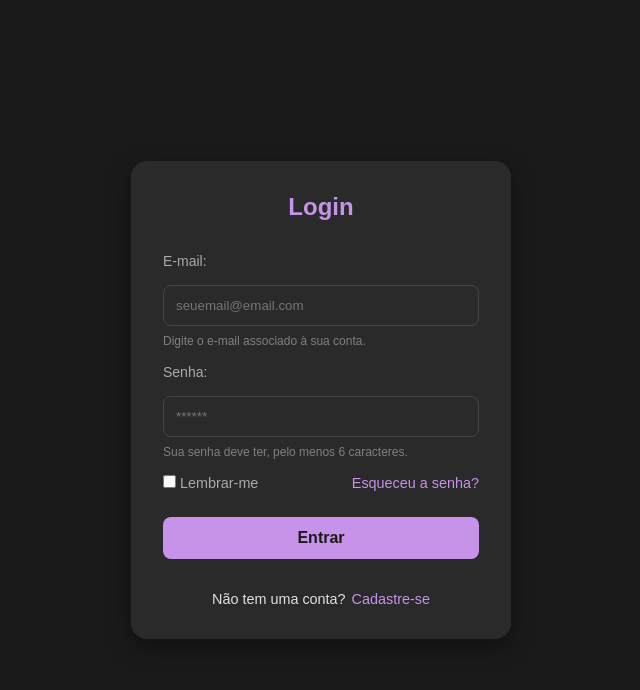
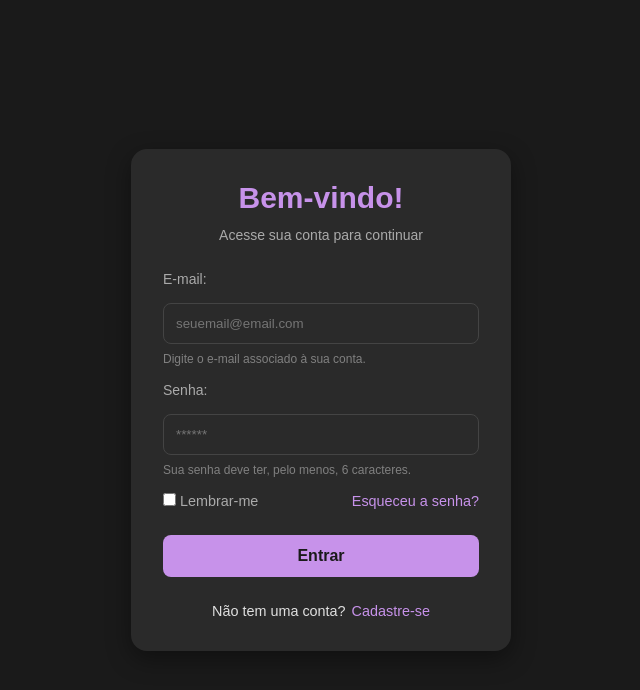
Before and after one commit to Leillac88/Login-React, a React (Vite) app: page / in a window 1280 px wide. Shown: the top 690 px of the page, without its empty margins (319-959 px from the left). Built offline with nearby package versions, Linux system fonts and the light colour scheme.

Commit message:
add sjustes finais

```diff
--- a/src/components/Login/Form.jsx
+++ b/src/components/Login/Form.jsx
@@ -9,7 +9,7 @@ function Form() {
         <span className='small'>Digite o e-mail associado à sua conta.</span>
         <span className='senha'>Senha:</span>
         <input type="password" placeholder="******" required />
-        <span className='small'>Sua senha deve ter, pelo menos 6 caracteres.</span>
+        <span className='small'>Sua senha deve ter, pelo menos, 6 caracteres.</span>
 
         <div className="login-options">
           <label>
--- a/src/components/Login/Header.jsx
+++ b/src/components/Login/Header.jsx
@@ -3,8 +3,8 @@ import React from 'react';
 function Header() {
   return (
     <header className="login-header">
-      <h1>Login</h1>
-      {/* <p className="subtitle">Acesse sua conta para continuar</p> */}
+      <h1>Bem-vindo!</h1>
+      <p className="subtitle">Acesse sua conta para continuar</p>
     </header>
   );
 }
--- a/src/components/Login/Login.css
+++ b/src/components/Login/Login.css
@@ -29,25 +29,24 @@
     gap: 24px;
 }
 
-.login-header {
-    justify-content: center;
-    align-items: center;
-    display: flex;
-}
-
 .login-header h1 {
     color: #c792ea;
     font-weight: 600;
-    margin-bottom: 20px;
+    margin-bottom: 12px;
+    display: flex;
+    justify-content: center;
+    font-size: 30px;
+
 }
 
-/* .subtitle {
+.subtitle {
     justify-content:center;
     align-items: center;
     display: flex;
     color: #aaa;
     font-size: 14px;
-} */
+    margin-bottom: 16px;
+}
 
 .login-form {
     display: flex;
@@ -117,7 +116,7 @@ button:hover {
 }
 
 .login-footer {
-    margin-top: 8px;
+    margin-top: 2px;
     font-size: 0.9rem;
     justify-content: center;
     align-items: center;
```
